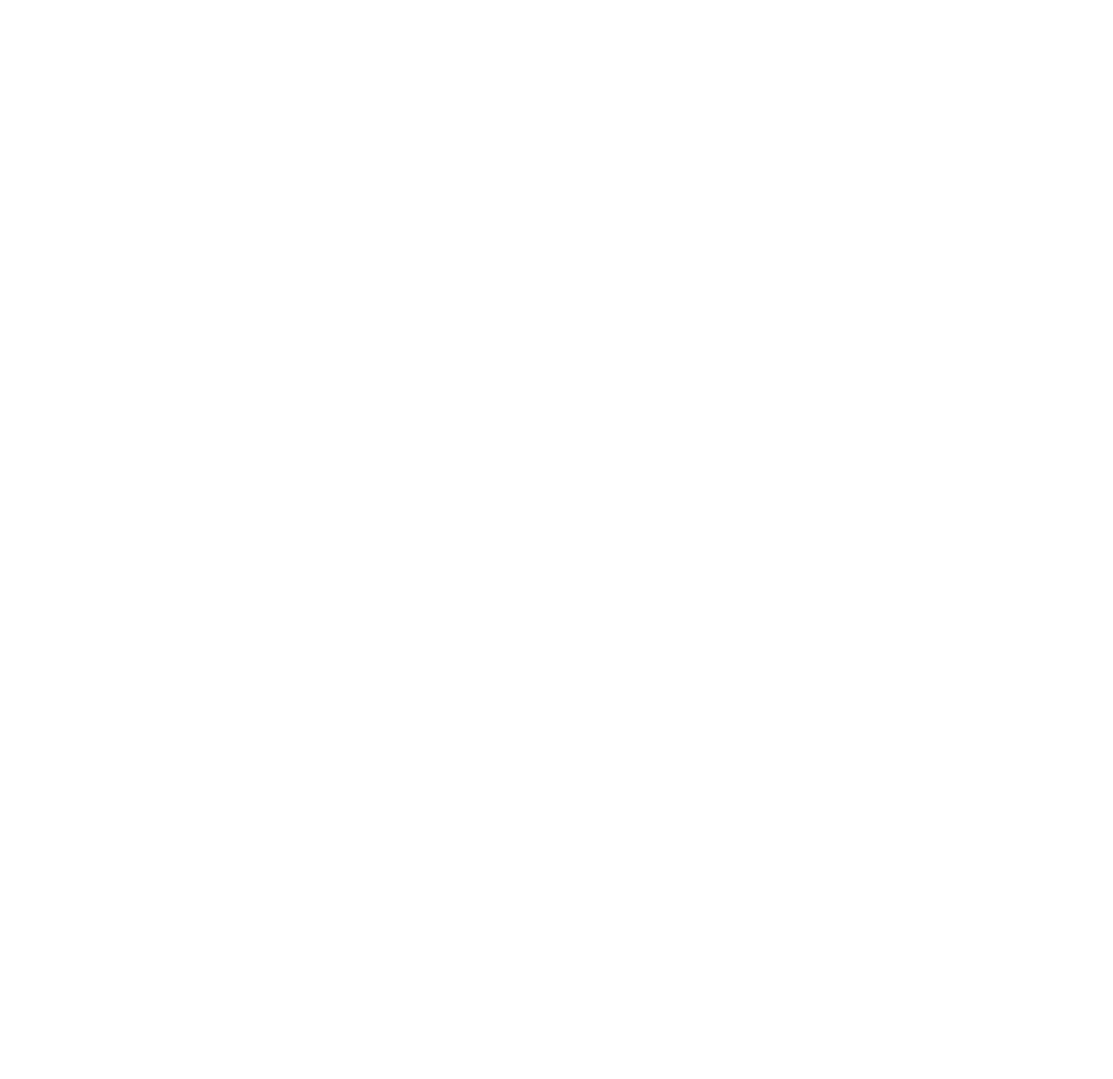
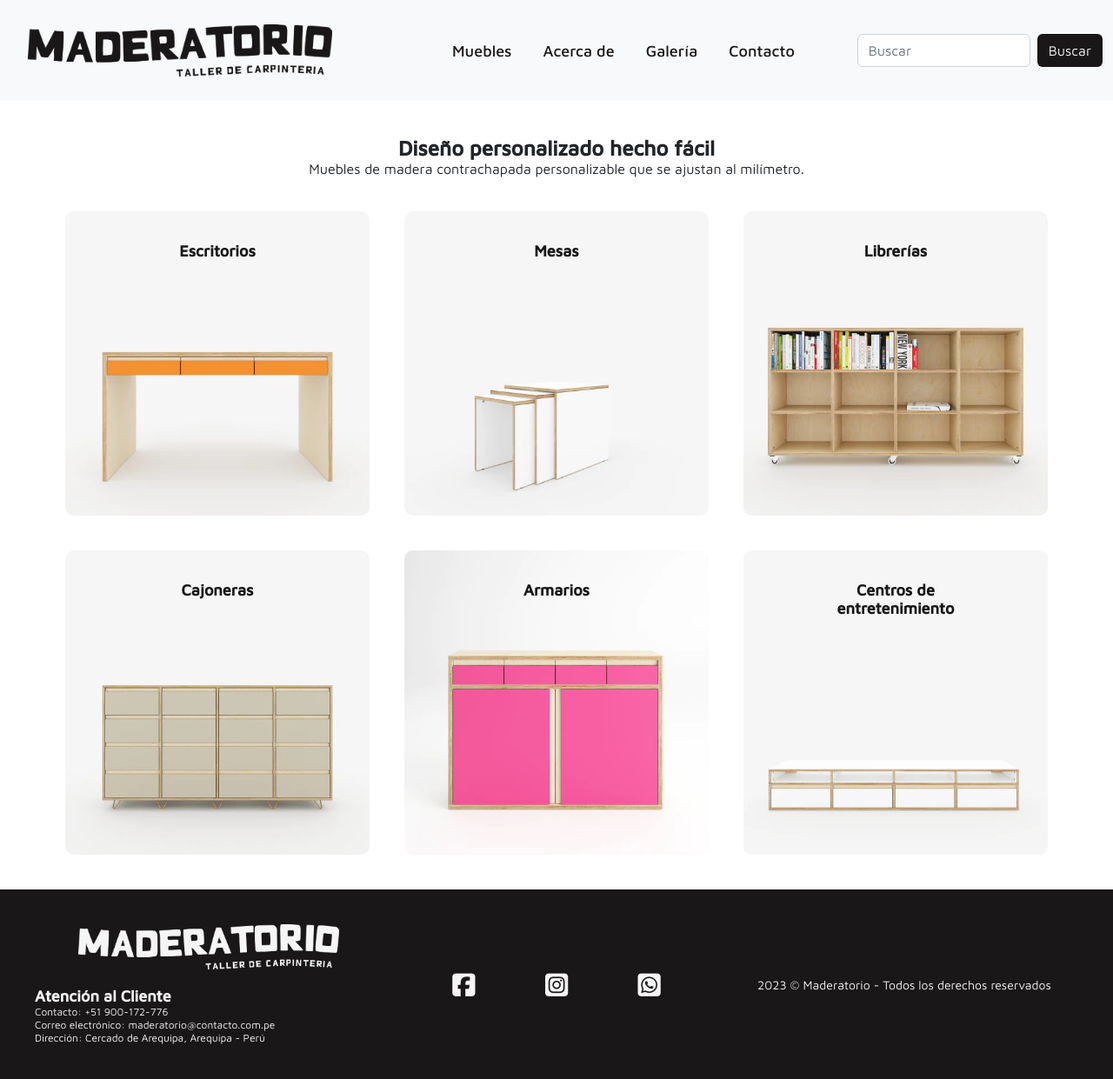
Before and after one commit to jorgelijah/Maderatorio_Coderhouse, a plain HTML site: page pages/muebles.html in a window 1280 px wide. Shown: the whole page at 87% size. Before the commit the page ends 800 px from the top, so only its background shows below. Drawn offline with nearby package versions, Linux system fonts and the light colour scheme; files that its build step writes are made by us from their sources.

Commit message:
page muebles

```diff
--- a/pages/muebles.html
+++ b/pages/muebles.html
@@ -15,19 +15,144 @@
   <!-- CSS BOOTSTRAP -->
   <link href="https://cdn.jsdelivr.net/npm/bootstrap@5.2.3/dist/css/bootstrap.min.css" rel="stylesheet"
     integrity="sha384-rbsA2VBKQhggwzxH7pPCaAqO46MgnOM80zW1RWuH61DGLwZJEdK2Kadq2F9CUG65" crossorigin="anonymous">
-  <link rel="stylesheet" href="style/normalize.css">
-  <link rel="stylesheet" href="style/style.css">
+  <link rel="stylesheet" href="../style/normalize.css">
+  <link rel="stylesheet" href="../style/style.css">
 
   <!-- ICONS -->
   <script src="https://kit.fontawesome.com/75e6c5baca.js" crossorigin="anonymous"></script>
 
   <!-- FAVICON -->
-  <link rel="icon" href="images/logo/favicon-logo.ico">
+  <link rel="icon" href="../images/logo/favicon-logo.ico">
 
 </head>
 
 <body>
 
+  <!-- HEADER -->
+  <header class="header">
+
+    <nav class="navbar navbar-expand-lg bg-light">
+      <div class="container-fluid">
+
+        <!-- logo -->
+        <a class="navbar-brand" href="../index.html">
+          <img class="navbar__logo" src="../images/logo/logo-gris.png" alt="">
+        </a>
+
+        <!-- sandwich -->
+        <button class="navbar-toggler" type="button" data-bs-toggle="collapse" data-bs-target="#navbarSupportedContent"
+          aria-controls="navbarSupportedContent" aria-expanded="false" aria-label="Toggle navigation">
+          <span class="navbar-toggler-icon"></span>
+        </button>
+
+        <!-- navbar -->
+        <div class="collapse navbar-collapse" id="navbarSupportedContent">
+          <ul class="navbar-nav me-auto mb-2 mb-lg-0">
+
+            <li class="nav-item">
+              <a class="nav-link" aria-current="page" href="../pages/muebles.html">Muebles</a>
+            </li>
+            <li class="nav-item">
+              <a class="nav-link" aria-current="page" href="../pages/acercade.html">Acerca de</a>
+            </li>
+            <li class="nav-item">
+              <a class="nav-link" aria-current="page" href="../pages/galeria.html">Galería</a>
+            </li>
+            <li class="nav-item">
+              <a class="nav-link" aria-current="page" href="../pages/contacto.html">Contacto</a>
+            </li>
+
+          </ul>
+          <form class="d-flex" role="search">
+            <input class="form-control me-2" type="search" placeholder="Buscar" aria-label="Search">
+            <button class="btn" type="submit">Buscar</button>
+          </form>
+        </div>
+      </div>
+    </nav>
+
+  </header>
+
+  <!-- MAIN -->
+  <main>
+
+    <section class="categorias"> <!-- CATEGORÍAS -->
+      <div class="categorias__encabezado">
+        <h2 class="encabezado__h2">Diseño personalizado hecho fácil</h2>
+        <p class="encabezado__p">Muebles de madera contrachapada personalizable que se ajustan al milímetro.</p>
+      </div>
+      <div class="categorias__bloques">
+        <a class="categorias__a" href="#">
+          <img class="categorias__img" src="../images/categorias/escritorios.jpg" alt="categoría-escritorios">
+          <p class="categorias__p">Escritorios</p>
+        </a>
+        <a class="categorias__a" href="#">
+          <img class="categorias__img" src="../images/categorias/mesas.jpg" alt="categoría-mesas">
+          <p class="categorias__p">Mesas</p>
+        </a>
+        <a class="categorias__a" href="#">
+          <img class="categorias__img" src="../images/categorias/librerias.jpg" alt="categoría-librerías">
+          <p class="categorias__p">Librerías</p>
+        </a>
+        <a class="categorias__a" href="#">
+          <img class="categorias__img" src="../images/categorias/cajoneras.jpg" alt="categoría-cajoneras">
+          <p class="categorias__p">Cajoneras</p>
+        </a>
+        <a class="categorias__a" href="#">
+          <img class="categorias__img" src="../images/categorias/armarios.jpg" alt="categoría-armarios">
+          <p class="categorias__p">Armarios</p>
+        </a>
+        <a class="categorias__a" href="#">
+          <img class="categorias__img" src="../images/categorias/entretenimiento.jpg" alt="categoría-entretenimiento">
+          <p class="categorias__p">Centros de entretenimiento</p>
+        </a>
+      </div>
+    </section>
+
+  </main>
+
+  <!-- FOOTER -->
+  <footer class="footer">
+
+    <div class="footer__logof"> <!-- LOGO -->
+      <a class="logof__a" href="../index.html">
+        <img class="logof__img" src="../images/logo/logo-beige.png" alt="logo-footer">
+      </a>
+    </div>
+
+    <div class="footer__datos"> <!-- DATOS -->
+      <h2 class="datos__h2">Atención al Cliente</h2>
+      <p class="datos__p">Contacto: +51 900-172-776</p>
+      <p class="datos__p">Correo electrónico: maderatorio@contacto.com.pe</p>
+      <p class="datos__p">Dirección: Cercado de Arequipa, Arequipa - Perú</p>
+    </div>
+
+    <ul class="footer__rrss rrss__ul"> <!-- REDES SOCIALES -->
+      <li class="rrss__li--fb"> <!-- FB -->
+        <a class="rrss__a--fb rrss__a" href="">
+          <i class="fa-brands fa-square-facebook"></i>
+        </a>
+      </li>
+      <li class="rrss__li--ig"> <!-- IG -->
+        <a class="rrss__a--ig rrss__a" href="">
+          <i class="fa-brands fa-square-instagram"></i>
+        </a>
+      </li>
+      <li class="rrss__li--wa"> <!-- WA -->
+        <a class="rrss__a--wa rrss__a" href="">
+          <i class="fa-brands fa-square-whatsapp"></i>
+        </a>
+      </li>
+    </ul>
+
+    <div class="footer__derechos">2023 &#169 Maderatorio - Todos los derechos reservados</div> <!-- DERECHOS -->
+
+  </footer>
+
+  <!-- JS BOOTSTRAP -->
+  <script src="https://cdn.jsdelivr.net/npm/bootstrap@5.2.3/dist/js/bootstrap.bundle.min.js"
+    integrity="sha384-kenU1KFdBIe4zVF0s0G1M5b4hcpxyD9F7jL+jjXkk+Q2h455rYXK/7HAuoJl+0I4"
+    crossorigin="anonymous"></script>
 </body>
 
 </html>
```
